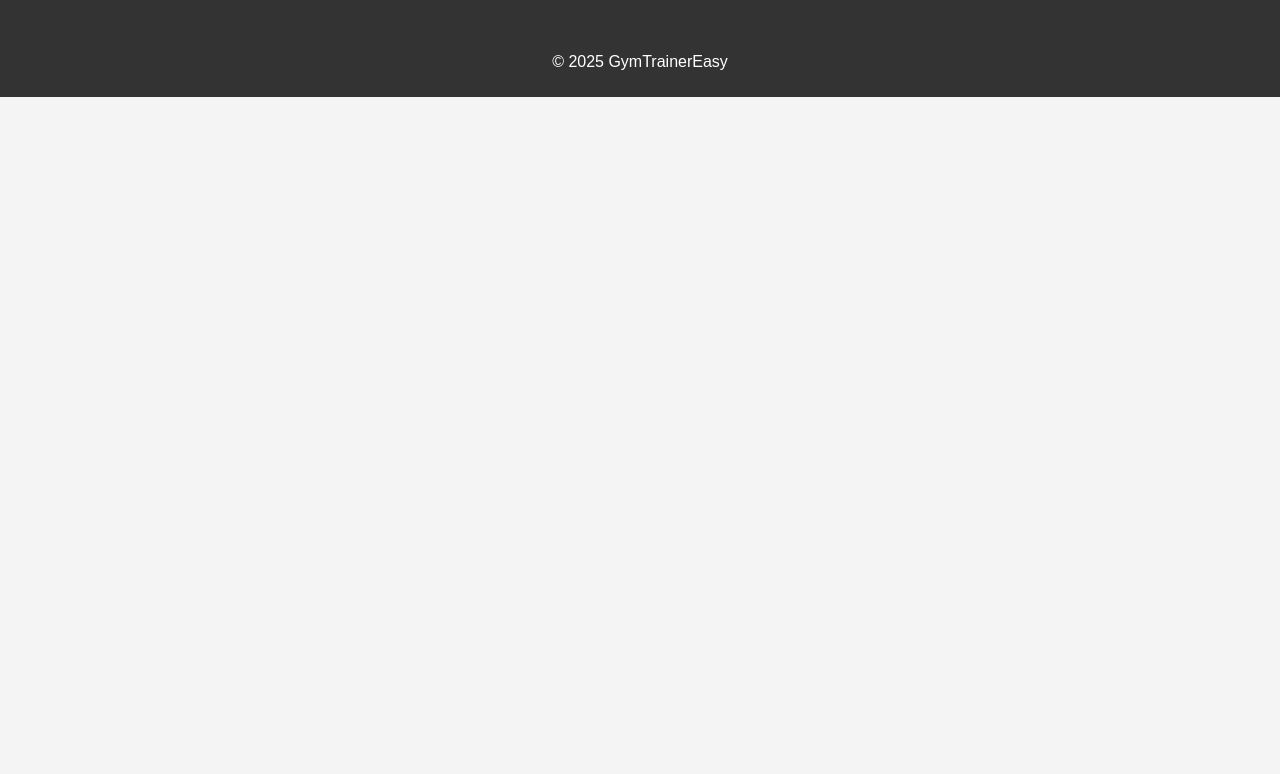
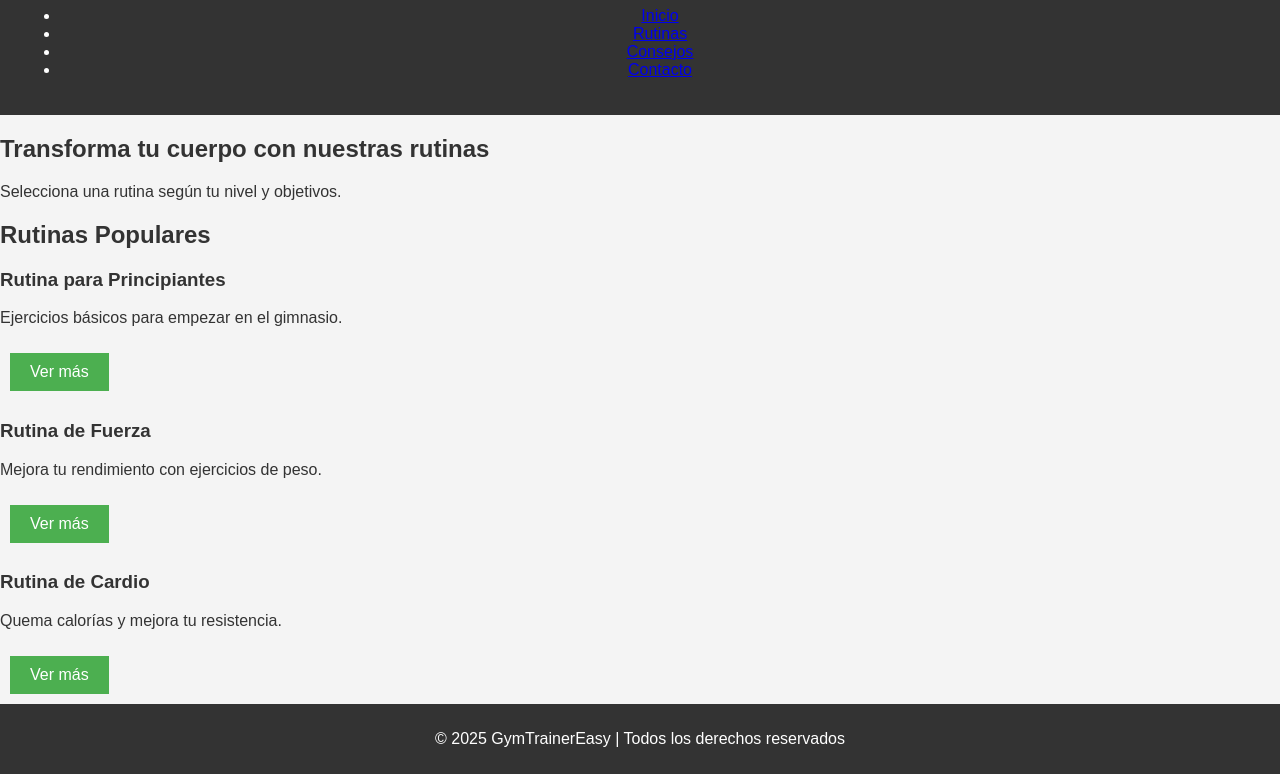
Before and after one commit to Edwinsalas13/EasyGymRep, a plain HTML site: page rutinas.html in a window 1280 px wide. Shown: the part 93-867 px from the top of the page. Before the commit the page ends 800 px from the top, so only its background shows below. Drawn offline with Linux system fonts and the light colour scheme.

Commit message:
rutine change

```diff
--- a/rutinas.html
+++ b/rutinas.html
@@ -4,18 +4,51 @@
 <head>
   <meta charset="UTF-8">
   <meta name="viewport" content="width=device-width, initial-scale=1.0">
-  <title>GymTrainerEasy</title>
+  <title>GymTrainerEasy - Rutinas</title>
   <link rel="stylesheet" href="styles.css">
 </head>
 
 <body>
   <header>
-    <h1>Bienvenido a Rutinas</h1>
+    <h1>Bienvenido a GymTrainerEasy</h1>
+    <nav>
+      <ul>
+        <li><a href="#">Inicio</a></li>
+        <li><a href="#">Rutinas</a></li>
+        <li><a href="#">Consejos</a></li>
+        <li><a href="#">Contacto</a></li>
+      </ul>
+    </nav>
   </header>
 
+  <main>
+    <section id="introduccion">
+      <h2>Transforma tu cuerpo con nuestras rutinas</h2>
+      <p>Selecciona una rutina según tu nivel y objetivos.</p>
+    </section>
+
+    <section id="rutinas">
+      <h2>Rutinas Populares</h2>
+      <div class="rutina">
+        <h3>Rutina para Principiantes</h3>
+        <p>Ejercicios básicos para empezar en el gimnasio.</p>
+        <button>Ver más</button>
+      </div>
+      <div class="rutina">
+        <h3>Rutina de Fuerza</h3>
+        <p>Mejora tu rendimiento con ejercicios de peso.</p>
+        <button>Ver más</button>
+      </div>
+      <div class="rutina">
+        <h3>Rutina de Cardio</h3>
+        <p>Quema calorías y mejora tu resistencia.</p>
+        <button>Ver más</button>
+      </div>
+    </section>
+  </main>
 
   <footer>
-    <p>&copy; 2025 GymTrainerEasy</p>
+    <p>&copy; 2025 GymTrainerEasy | Todos los derechos reservados</p>
   </footer>
 
   <script src="script.js"></script>
```
